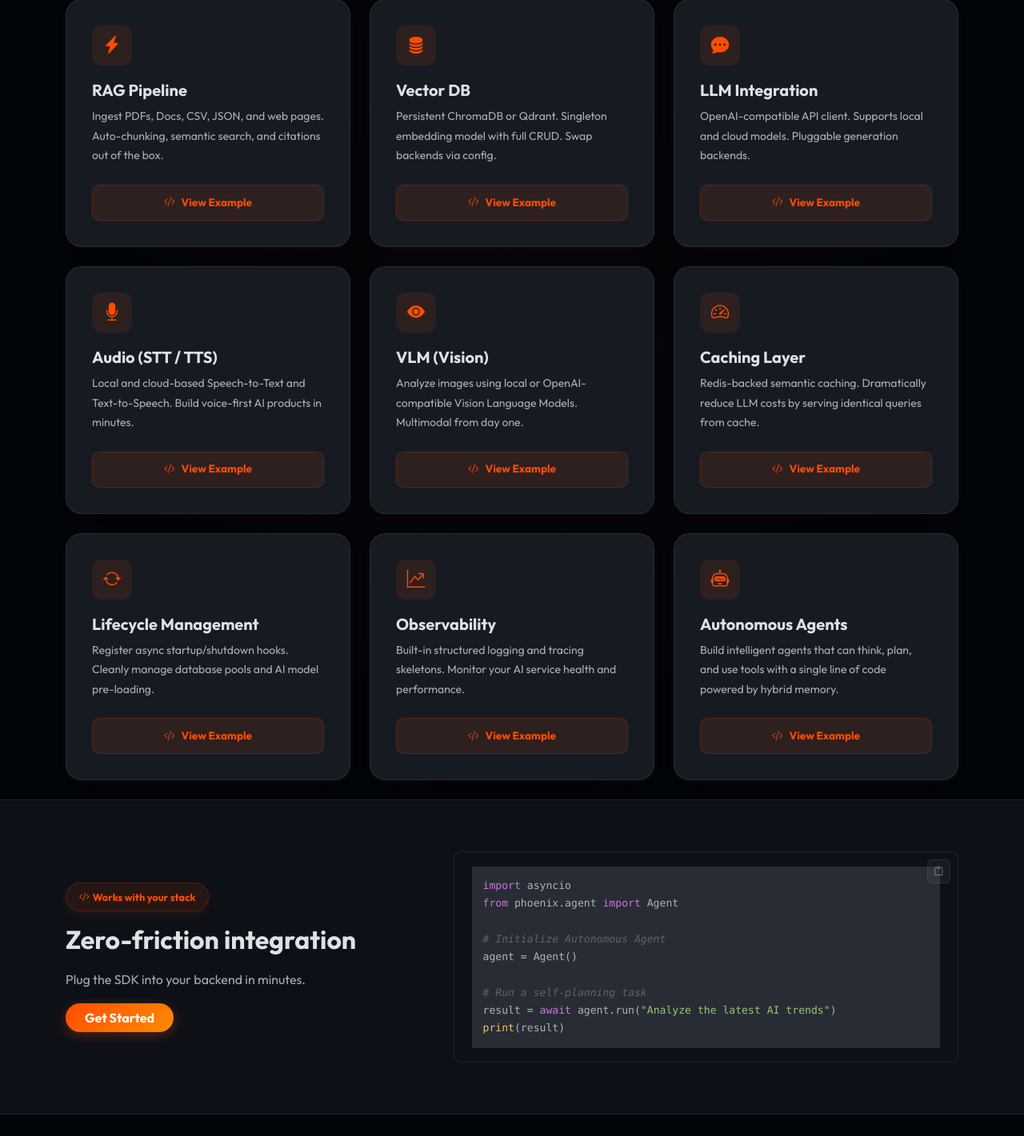
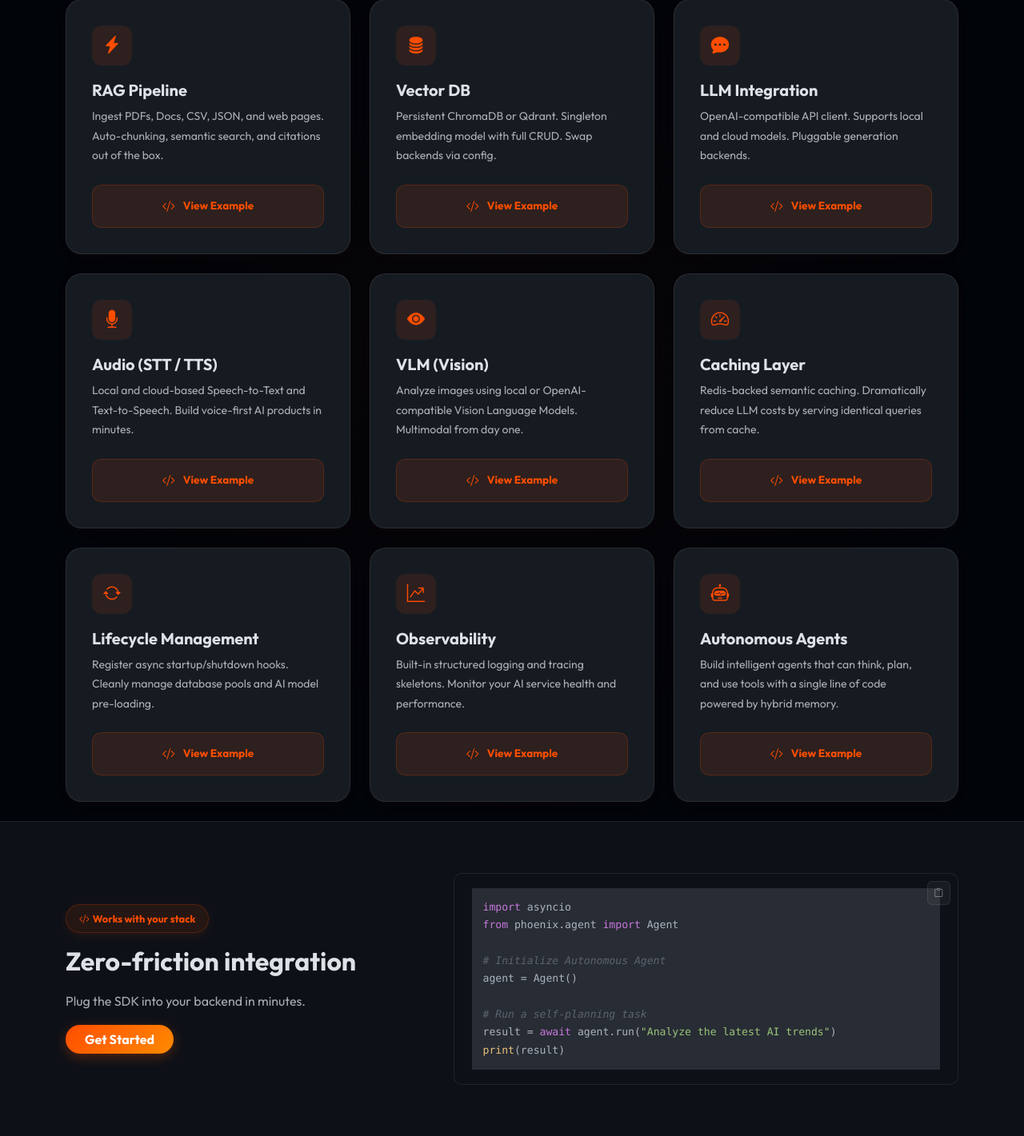
Before and after one commit to blackeagle686/IRYM_sdk, a Django app: page /en/ in a window 1280 px wide. Shown: the part 1090-2511 px from the top of the page at 80% size. Run offline with Django 5.2, Linux system fonts and the light colour scheme; some libraries are stand-ins or nearby versions.

Commit message:
Improve HTML formatting in home template
- Add line breaks for better readability in feature-card divs
- Align nested elements consistently across RAG, Vector DB, and LLM sections

```diff
--- a/web/templates/home.html
+++ b/web/templates/home.html
@@ -91,7 +91,8 @@ Production-ready AI Infrastructure
         <p class="text-muted mx-auto" style="max-width: 600px; font-size: 0.95rem;">{% if LANGUAGE_CODE == 'ar' %}SDK واحد. صفر كود متكرر. بنية تحتية هندسية متكاملة.{% else %}One unified SDK. Zero boilerplate. The definitive engineering infrastructure for autonomous intelligence.{% endif %}</p>
     </div>
     <div class="row g-4">
-      <div class="col-md-4"><div class="feature-card" style="cursor: pointer;" data-bs-toggle="modal" data-bs-target="#modal-rag"><div class="feature-icon"><i class="bi bi-lightning-charge-fill"></i></div>
+      <div class="col-md-4"><div class="feature-card" style="cursor: pointer;" data-bs-toggle="modal" data-bs-target="#modal-rag">
+        <div class="feature-icon"><i class="bi bi-lightning-charge-fill"></i></div>
         <h5 class="fw-bold mb-2">{% if LANGUAGE_CODE == 'ar' %}خط إنتاج RAG{% else %}RAG Pipeline{% endif %}</h5>
         <p class="small text-muted mb-0">{% if LANGUAGE_CODE == 'ar' %}استوعب ملفات PDF و Docs و CSV و JSON وصفحات الويب. تقسيم تلقائي، بحث دلالي، واستشهادات جاهزة.{% else %}Ingest PDFs, Docs, CSV, JSON, and web pages. Auto-chunking, semantic search, and citations out of the box.{% endif %}</p>
         <div class="card-example-btn">
@@ -99,7 +100,8 @@ Production-ready AI Infrastructure
             {% if LANGUAGE_CODE == 'ar' %}عرض المثال{% else %}View Example{% endif %}
         </div>
       </div></div>
-      <div class="col-md-4"><div class="feature-card" style="cursor: pointer;" data-bs-toggle="modal" data-bs-target="#modal-vectordb"><div class="feature-icon"><i class="bi bi-database-fill"></i></div>
+      <div class="col-md-4"><div class="feature-card" style="cursor: pointer;" data-bs-toggle="modal" data-bs-target="#modal-vectordb">
+        <div class="feature-icon"><i class="bi bi-database-fill"></i></div>
         <h5 class="fw-bold mb-2">{% if LANGUAGE_CODE == 'ar' %}قاعدة بيانات متجهة{% else %}Vector DB{% endif %}</h5>
         <p class="small text-muted mb-0">{% if LANGUAGE_CODE == 'ar' %}دعم ChromaDB أو Qdrant. نموذج تضمين واحد لعمليات CRUD كاملة. قم بتبديل المحرك عبر الإعدادات.{% else %}Persistent ChromaDB or Qdrant. Singleton embedding model with full CRUD. Swap backends via config.{% endif %}</p>
         <div class="card-example-btn">
@@ -107,7 +109,8 @@ Production-ready AI Infrastructure
             {% if LANGUAGE_CODE == 'ar' %}عرض المثال{% else %}View Example{% endif %}
         </div>
       </div></div>
-      <div class="col-md-4"><div class="feature-card" style="cursor: pointer;" data-bs-toggle="modal" data-bs-target="#modal-llm"><div class="feature-icon"><i class="bi bi-chat-dots-fill"></i></div>
+      <div class="col-md-4"><div class="feature-card" style="cursor: pointer;" data-bs-toggle="modal" data-bs-target="#modal-llm">
+        <div class="feature-icon"><i class="bi bi-chat-dots-fill"></i></div>
         <h5 class="fw-bold mb-2">{% if LANGUAGE_CODE == 'ar' %}تكامل LLM{% else %}LLM Integration{% endif %}</h5>
         <p class="small text-muted mb-0">{% if LANGUAGE_CODE == 'ar' %}عميل يتوافق مع OpenAI. يدعم النماذج المحلية والسحابية. محركات توليد قابلة للتوصيل.{% else %}OpenAI-compatible API client. Supports local and cloud models. Pluggable generation backends.{% endif %}</p>
         <div class="card-example-btn">
@@ -123,7 +126,8 @@ Production-ready AI Infrastructure
             {% if LANGUAGE_CODE == 'ar' %}عرض المثال{% else %}View Example{% endif %}
         </div>
       </div></div>
-      <div class="col-md-4"><div class="feature-card" style="cursor: pointer;" data-bs-toggle="modal" data-bs-target="#modal-vision"><div class="feature-icon"><i class="bi bi-eye-fill"></i></div>
+      <div class="col-md-4"><div class="feature-card" style="cursor: pointer;" data-bs-toggle="modal" data-bs-target="#modal-vision">
+        <div class="feature-icon"><i class="bi bi-eye-fill"></i></div>
         <h5 class="fw-bold mb-2">{% if LANGUAGE_CODE == 'ar' %}VLM - الرؤية{% else %}VLM (Vision){% endif %}</h5>
         <p class="small text-muted mb-0">{% if LANGUAGE_CODE == 'ar' %}حلل الصور باستخدام نماذج الرؤية المحلية أو المتوافقة مع OpenAI. متعدد الوسائط من اليوم الأول.{% else %}Analyze images using local or OpenAI-compatible Vision Language Models. Multimodal from day one.{% endif %}</p>
         <div class="card-example-btn">
@@ -131,7 +135,8 @@ Production-ready AI Infrastructure
             {% if LANGUAGE_CODE == 'ar' %}عرض المثال{% else %}View Example{% endif %}
         </div>
       </div></div>
-      <div class="col-md-4"><div class="feature-card" style="cursor: pointer;" data-bs-toggle="modal" data-bs-target="#modal-cache"><div class="feature-icon"><i class="bi bi-speedometer2"></i></div>
+      <div class="col-md-4"><div class="feature-card" style="cursor: pointer;" data-bs-toggle="modal" data-bs-target="#modal-cache">
+        <div class="feature-icon"><i class="bi bi-speedometer2"></i></div>
         <h5 class="fw-bold mb-2">{% if LANGUAGE_CODE == 'ar' %}طبقة التخزين المؤقت{% else %}Caching Layer{% endif %}</h5>
         <p class="small text-muted mb-0">{% if LANGUAGE_CODE == 'ar' %}تخزين دلالي مدعوم بـ Redis. قلل تكاليف النماذج اللغوية بشكل كبير.{% else %}Redis-backed semantic caching. Dramatically reduce LLM costs by serving identical queries from cache.{% endif %}</p>
         <div class="card-example-btn">
@@ -139,7 +144,8 @@ Production-ready AI Infrastructure
             {% if LANGUAGE_CODE == 'ar' %}عرض المثال{% else %}View Example{% endif %}
         </div>
       </div></div>
-      <div class="col-md-4"><div class="feature-card" style="cursor: pointer;" data-bs-toggle="modal" data-bs-target="#modal-lifecycle"><div class="feature-icon"><i class="bi bi-arrow-repeat"></i></div>
+      <div class="col-md-4"><div class="feature-card" style="cursor: pointer;" data-bs-toggle="modal" data-bs-target="#modal-lifecycle">
+        <div class="feature-icon"><i class="bi bi-arrow-repeat"></i></div>
         <h5 class="fw-bold mb-2">{% if LANGUAGE_CODE == 'ar' %}إدارة دورة الحياة{% else %}Lifecycle Management{% endif %}</h5>
         <p class="small text-muted mb-0">{% if LANGUAGE_CODE == 'ar' %}سجّل مهام البدء والإغلاق غير المتزامنة. أدر اتصالات قواعد البيانات وتحميل النماذج بذكاء.{% else %}Register async startup/shutdown hooks. Cleanly manage database pools and AI model pre-loading.{% endif %}</p>
         <div class="card-example-btn">
@@ -147,7 +153,8 @@ Production-ready AI Infrastructure
             {% if LANGUAGE_CODE == 'ar' %}عرض المثال{% else %}View Example{% endif %}
         </div>
       </div></div>
-      <div class="col-md-4"><div class="feature-card" style="cursor: pointer;" data-bs-toggle="modal" data-bs-target="#modal-observability"><div class="feature-icon"><i class="bi bi-graph-up-arrow"></i></div>
+      <div class="col-md-4"><div class="feature-card" style="cursor: pointer;" data-bs-toggle="modal" data-bs-target="#modal-observability">
+        <div class="feature-icon"><i class="bi bi-graph-up-arrow"></i></div>
         <h5 class="fw-bold mb-2">{% if LANGUAGE_CODE == 'ar' %}المراقبة والوضوح{% else %}Observability{% endif %}</h5>
         <p class="small text-muted mb-0">{% if LANGUAGE_CODE == 'ar' %}تسجيل منظم وهياكل تتبع مدمجة. راقب أداء وصحة خطوط إنتاج الذكاء الاصطناعي الخاصة بك.{% else %}Built-in structured logging and tracing skeletons. Monitor your AI service health and performance.{% endif %}</p>
         <div class="card-example-btn">
@@ -155,7 +162,8 @@ Production-ready AI Infrastructure
             {% if LANGUAGE_CODE == 'ar' %}عرض المثال{% else %}View Example{% endif %}
         </div>
       </div></div>
-      <div class="col-md-4"><div class="feature-card" style="cursor: pointer;" data-bs-toggle="modal" data-bs-target="#modal-agents"><div class="feature-icon"><i class="bi bi-robot"></i></div>
+      <div class="col-md-4"><div class="feature-card" style="cursor: pointer;" data-bs-toggle="modal" data-bs-target="#modal-agents">
+        <div class="feature-icon"><i class="bi bi-robot"></i></div>
         <h5 class="fw-bold mb-2">{% if LANGUAGE_CODE == 'ar' %}الوكلاء المستقلون{% else %}Autonomous Agents{% endif %}</h5>
         <p class="small text-muted mb-0">{% if LANGUAGE_CODE == 'ar' %}ابنِ وكلاء أذكياء يمكنهم التفكير، والتخطيط، واستخدام الأدوات في سطر واحد من الكود بفضل الذاكرة الهجينة.{% else %}Build intelligent agents that can think, plan, and use tools with a single line of code powered by hybrid memory.{% endif %}</p>
         <div class="card-example-btn">
@@ -285,25 +293,31 @@ print(result)</code></pre>
 }
 .card-example-btn {
     margin-top: 1.5rem;
-    padding: 0.6rem 1.2rem;
+    padding: 0.75rem 1.2rem;
     font-size: 0.85rem;
     font-weight: 700;
-    border-radius: 10px;
+    border-radius: 12px;
     background: var(--accent-soft);
     color: var(--accent);
     border: 1px solid rgba(255, 77, 0, 0.2);
     transition: all 0.3s cubic-bezier(0.4, 0, 0.2, 1);
     display: inline-flex;
     align-items: center;
-    gap: 8px;
+    gap: 10px;
     width: 100%;
     justify-content: center;
+    position: relative;
+    z-index: 2;
 }
 .feature-card:hover .card-example-btn {
     background: var(--accent);
     color: #fff;
     border-color: var(--accent);
-    box-shadow: 0 4px 12px rgba(255, 77, 0, 0.3);
+    box-shadow: 0 8px 20px rgba(255, 77, 0, 0.3);
+    transform: translateY(-2px);
+}
+.card-example-btn i {
+    font-size: 1rem;
 }
 </style>
 
```
